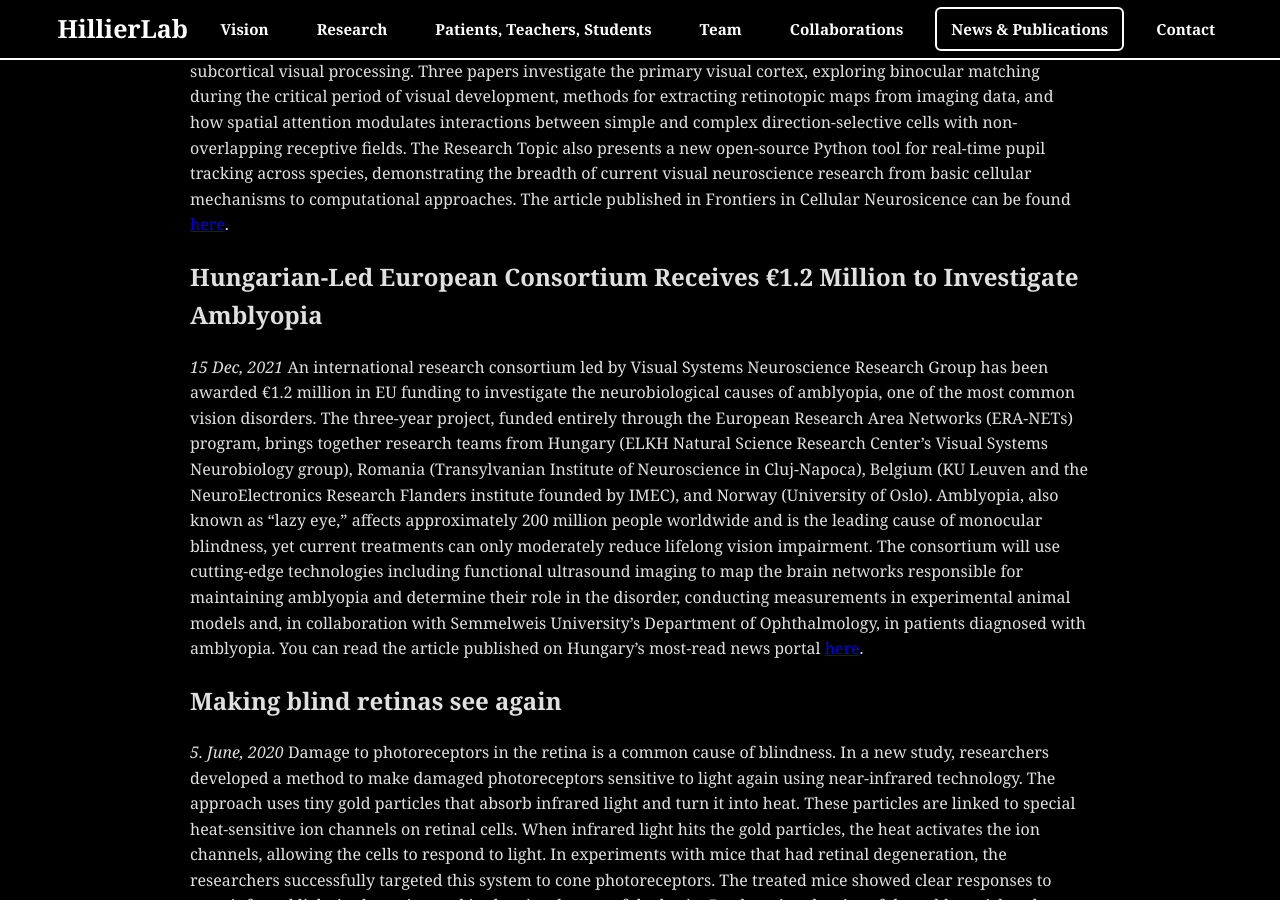
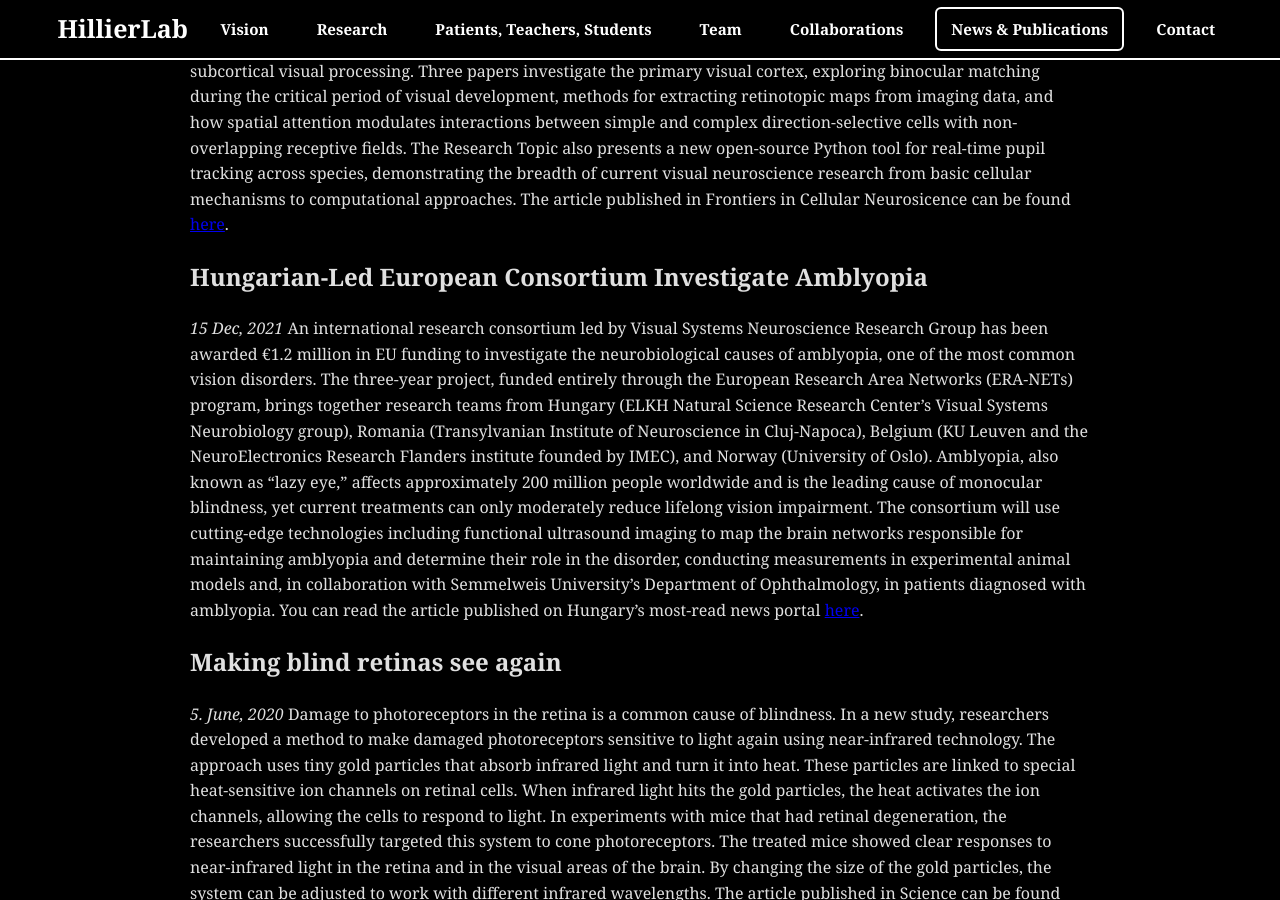
Before and after one commit to hillierlab/hillierlab.github.io, a Jekyll site: the page built from news-publications.md, in a window 1280 px wide and 900 px high, scrolled down 925 px. Built offline with Jekyll 4.4.1, drawn with Linux system fonts in a browser that asks for light colours.

Commit message:
Update news-publications.md

```diff
--- a/news-publications.md
+++ b/news-publications.md
@@ -23,7 +23,7 @@ The article published in Frontiers in Cellular Neurosicence can be found <a href
    target="_blank"
    rel="noopener noreferrer">here</a>.
 
-## Hungarian-Led European Consortium Receives €1.2 Million to Investigate Amblyopia
+## Hungarian-Led European Consortium Investigate Amblyopia
 *15 Dec, 2021*
 An international research consortium led by Visual Systems Neuroscience Research Group has been awarded €1.2 million in EU funding to investigate the neurobiological causes of amblyopia, one of the most common vision disorders. The three-year project, funded entirely through the European Research Area Networks (ERA-NETs) program, brings together research teams from Hungary (ELKH Natural Science Research Center's Visual Systems Neurobiology group), Romania (Transylvanian Institute of Neuroscience in Cluj-Napoca), Belgium (KU Leuven and the NeuroElectronics Research Flanders institute founded by IMEC), and Norway (University of Oslo).
 Amblyopia, also known as "lazy eye," affects approximately 200 million people worldwide and is the leading cause of monocular blindness, yet current treatments can only moderately reduce lifelong vision impairment. The consortium will use cutting-edge technologies including functional ultrasound imaging to map the brain networks responsible for maintaining amblyopia and determine their role in the disorder, conducting measurements in experimental animal models and, in collaboration with Semmelweis University's Department of Ophthalmology, in patients diagnosed with amblyopia.
```
